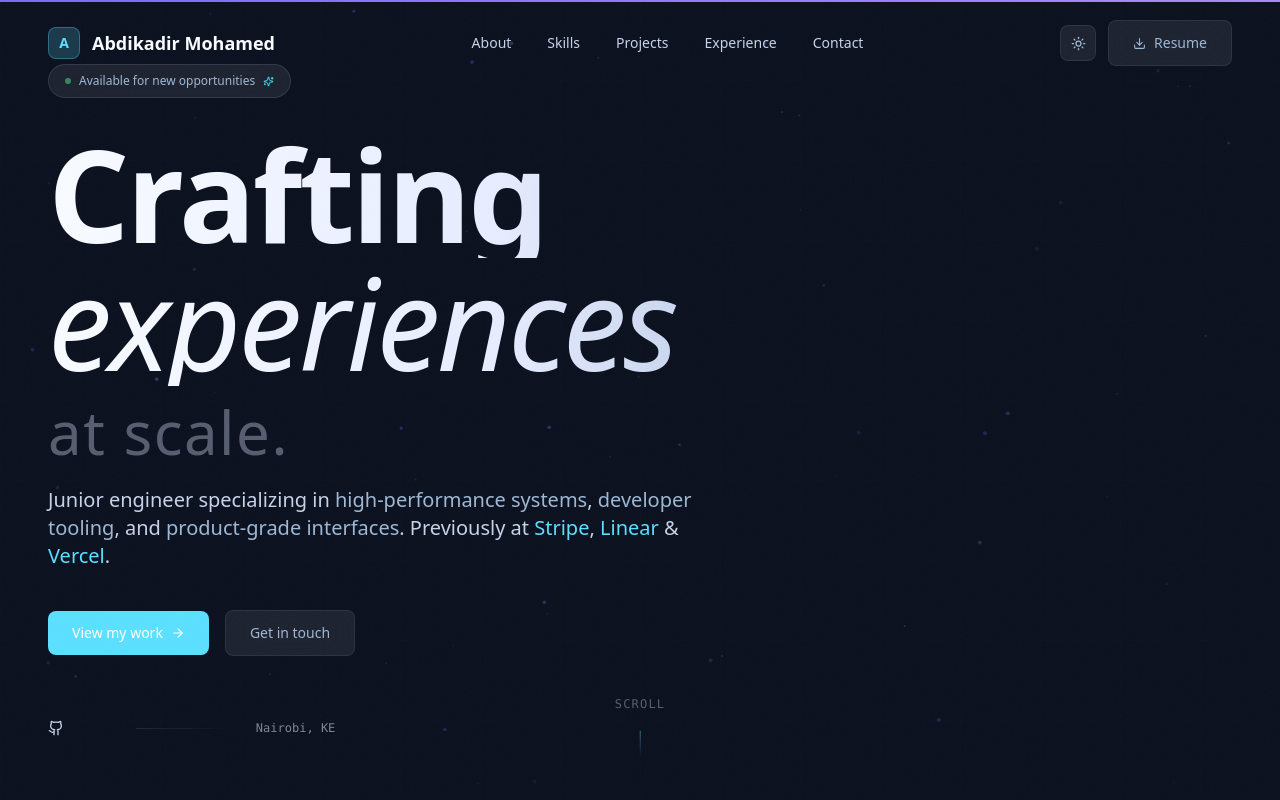
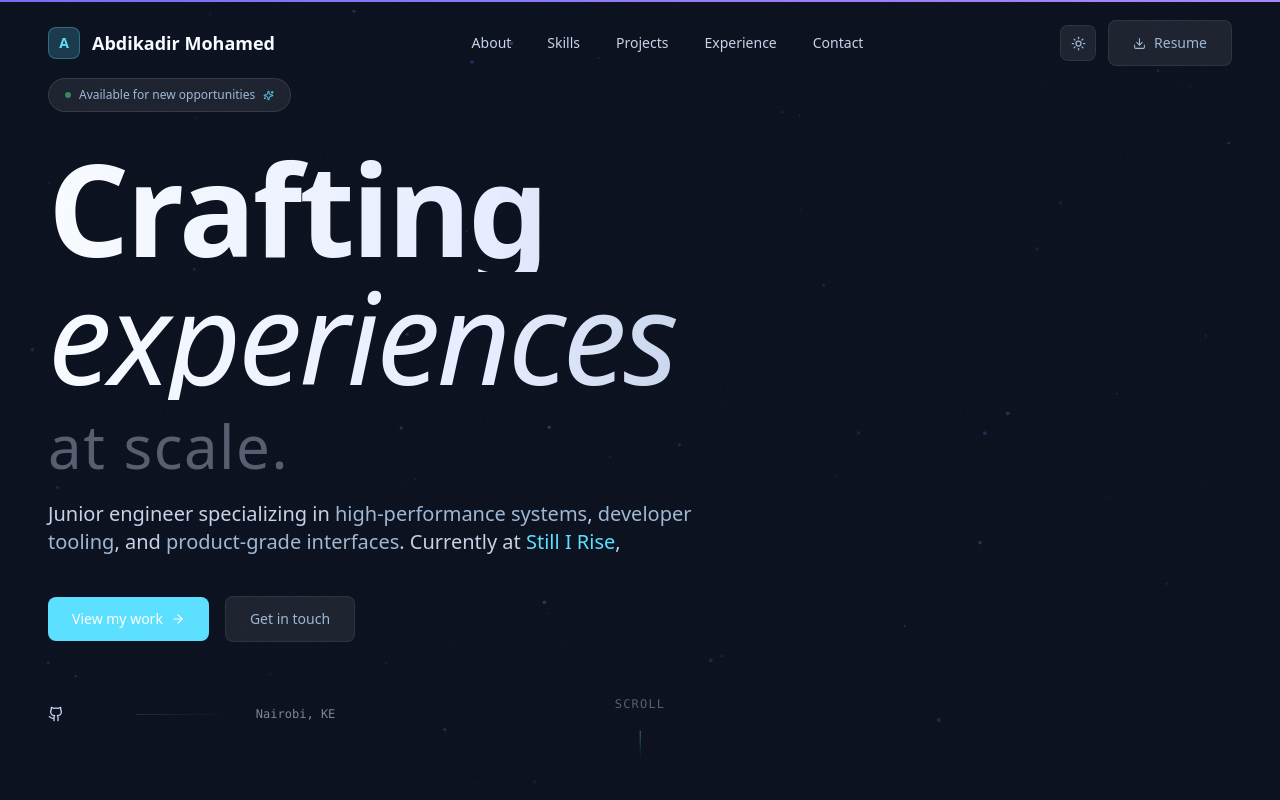
Before and after one commit to kadir847/personalprofile, a React app: page / in a window 1280 px wide. Shown: the top 800 px of the page. Built offline with nearby package versions, Linux system fonts and the light colour scheme; the HTML template or start-up script is replaced by a standard one.

Commit message:
modified the Hero section

```diff
--- a/src/components/Hero.tsx
+++ b/src/components/Hero.tsx
@@ -150,10 +150,8 @@ export default function Hero() {
             <span className="text-silver font-medium">high-performance systems</span>,{' '}
             <span className="text-silver font-medium">developer tooling</span>, and{' '}
             <span className="text-silver font-medium">product-grade interfaces</span>.
-            Previously at{' '}
-            <span className="text-accent font-medium">Stripe</span>,{' '}
-            <span className="text-accent font-medium">Linear</span> &{' '}
-            <span className="text-accent font-medium">Vercel</span>.
+            Currently at {' '}
+            <span className="text-accent font-medium">Still I Rise</span>,{' '}
           </motion.p>
 
           {/* CTAs */}
```
